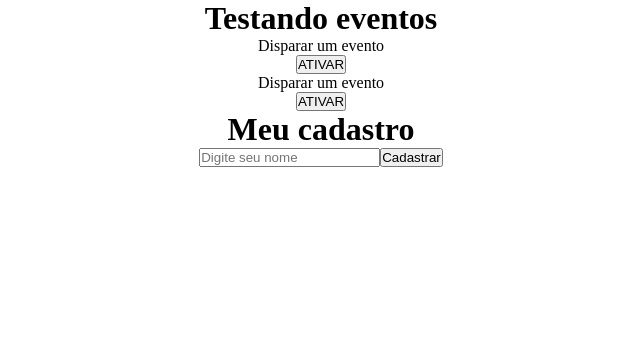
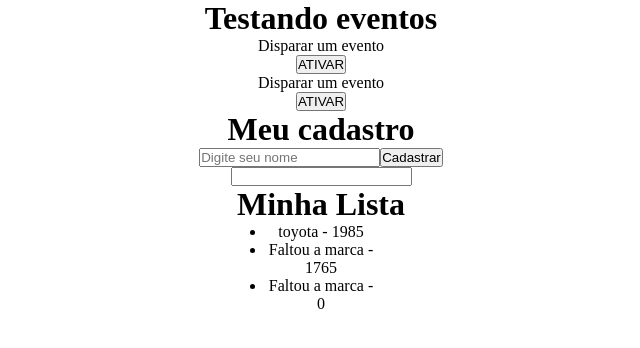
Before and after one commit to AbnerBenicio/react-course, a React (Create React App) app: page / in a window 1280 px wide. Shown: the top 348 px of the page, without its empty margins (319-959 px from the left). Built offline with nearby package versions, Linux system fonts and the light colour scheme.

Commit message:
Capturando e exibindo valor do input na tela

```diff
--- a/src/App.js
+++ b/src/App.js
@@ -14,6 +14,7 @@ function App() {
       <Event numero={1}/>
       <Event numero={2}/>
       <Form />
+      <List />
 
     </div>
   );
--- a/src/components/List.js
+++ b/src/components/List.js
@@ -1,13 +1,27 @@
 import Item from "./Item";
+import { useState } from "react";
 
 function List() {
+  let [val, setVal] = useState();
+
+  const teste = (e) => {
+    if (e.key === "Enter") {
+      setVal(e.target.value)
+      if (e.target.value === "") {
+        setVal()
+      }
+    }
+  };
+
   return (
     <>
+      <input onKeyUp={teste} />
       <h1>Minha Lista</h1>
       <ul>
-        <Item marca="toyota" ano_lancamento={1985}/>
-        <Item marca="ferrari" ano_lancamento={"1765"} />
+        <Item marca="toyota" ano_lancamento={1985} />
+        <Item marca={val} ano_lancamento={1765} />
         <Item />
+        <h1>{val}</h1>
       </ul>
     </>
   );
```
